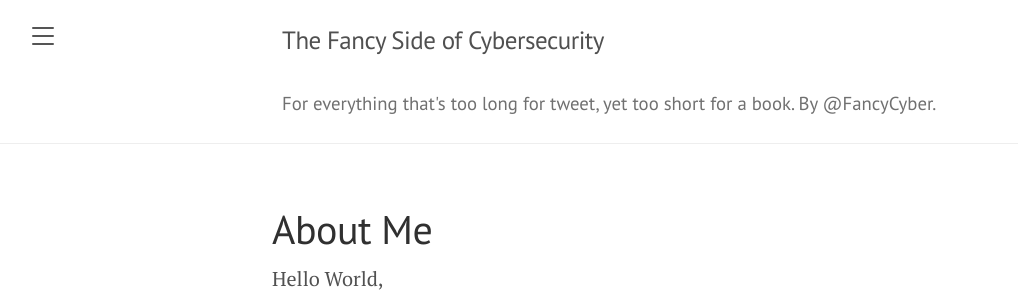
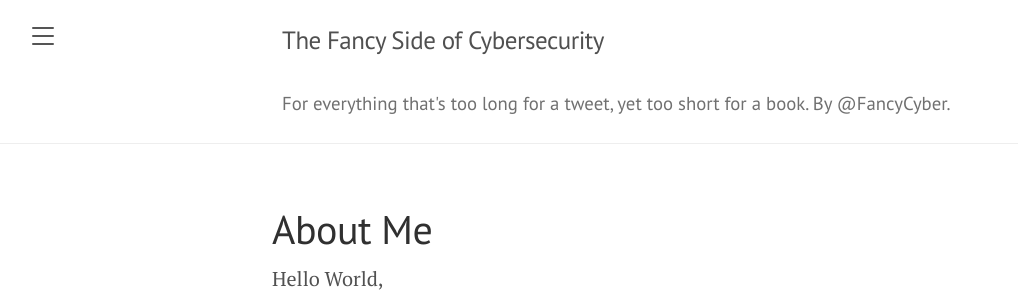
Before and after one commit to FancyCyber/fancycyber.github.io, a Jekyll site: the page built from about.md, in a window 1280 px wide. Shown: the top 292 px of the page, without its empty margins (8-1026 px from the left). Built offline with Jekyll 4.4.1, drawn with Linux system fonts in a browser that asks for light colours.

Commit message:
Fixing header issue (5)

```diff
--- a/_config.yml
+++ b/_config.yml
@@ -1,7 +1,7 @@
 # Setup
 title: The Fancy Side of Cybersecurity
 tagline:             'By <a href="https://twitter.com/FancyCyber" style="color: #707070; " target="_blank">@FancyCyber</a>'
-description:         'For everything that''s too long for tweet, yet too short for a book.'
+description:         'For everything that''s too long for a tweet, yet too short for a book.'
 url:                 https://fancycyber.github.io
 baseurl:             ''
 paginate:            5
```
